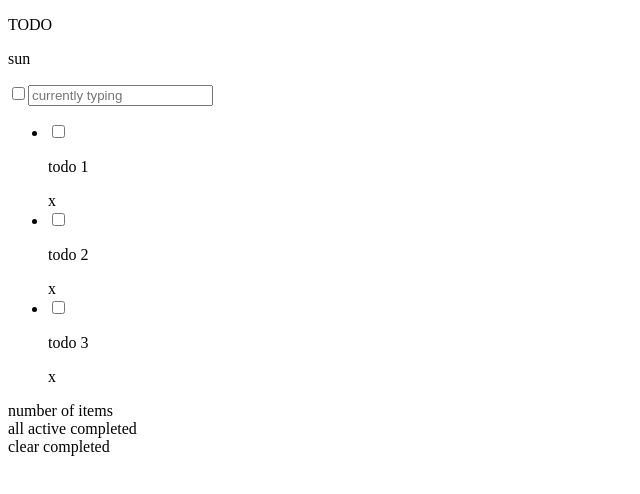
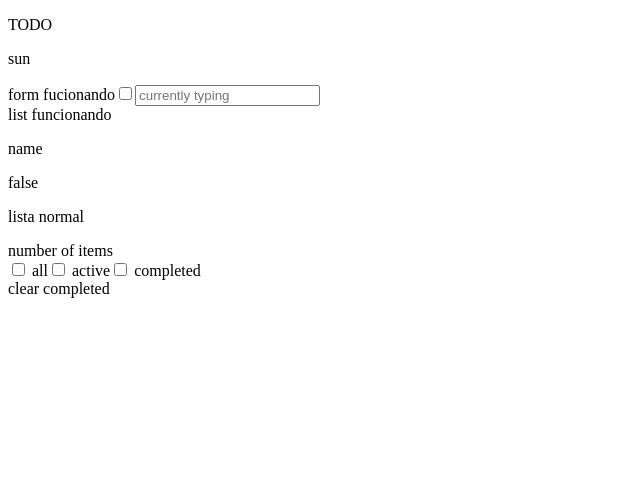
Before and after one commit to FatimaGR/Todo-app, a React (Create React App) app: page / in a window 1280 px wide. Shown: the top 494 px of the page, without its empty margins (0-640 px from the left). Built offline with nearby package versions, Linux system fonts and the light colour scheme.

Commit message:
Added advance of Form and List functions, filters in progress

```diff
--- a/src/App.js
+++ b/src/App.js
@@ -1,41 +1,9 @@
+import Home from "./components/Home.jsx";
 
 function App() {
   return (
     <div>
-      <div>
-        <p>TODO </p>
-        <p>sun</p>
-      </div>
-      <div>
-        <input type="checkbox"/>
-        <input placeholder="currently typing"/>
-      </div>
-      <ul>
-        <li>
-          <input type="checkbox"/>
-          <p>todo 1</p>
-          x
-        </li>
-        <li>
-          <input type="checkbox"/>
-          <p>todo 2</p>
-          x
-        </li>
-        <li>
-          <input type="checkbox"/>
-          <p>todo 3</p>
-          x
-        </li>
-      </ul>
-      <div>
-        number of items
-        <div>
-          all
-          active
-          completed
-        </div>
-        clear completed
-      </div>
+      <Home/>
     </div>
   );
 }
--- /dev/null
+++ b/src/components/Form.jsx
@@ -0,0 +1,42 @@
+import { useState } from "react";
+
+const Form = (props) => {
+  const { handleCreate } = props;
+  const [description, setDescription] = useState("");
+  const [state, setState] = useState(false);
+
+  function handleChecked(){
+    setState(!state)
+  }
+  function handleSubmit(e){
+    e.preventDefault();
+    handleCreate({
+      id: (new Date().getTime()),
+      description,
+      state,
+    });
+    setDescription("");
+  };
+
+	return(
+    <form onSubmit={handleSubmit}>
+      form fucionando
+      <input
+        type="checkbox"
+        name="state"
+        value={state}
+        checked={state}
+        onChange={handleChecked}
+      />
+      <input
+        type="text"
+        name="description"
+        value={description}
+        onChange={e => setDescription(e.target.value)}
+        placeholder="currently typing"
+      />
+    </form>
+  );
+};
+
+export default Form;
--- /dev/null
+++ b/src/components/Home.jsx
@@ -0,0 +1,24 @@
+import { useState } from "react";
+import Form from "./Form.jsx";
+import List from "./List.jsx";
+import Menu from "./Todo.jsx";
+
+const Home = () => {
+  const [list, setList] = useState([]);
+
+  const handleCreate = (todo) => {
+    setList([...list, todo]);
+  }
+  return(
+    <div>
+      <div>
+        <p>TODO </p>
+        <p>sun</p>
+      </div>
+      <Form handleCreate={handleCreate}/>
+      <List list={list} setList={setList}/>
+    </div>
+  )
+}
+
+export default Home;
--- /dev/null
+++ b/src/components/List.jsx
@@ -0,0 +1,30 @@
+import Todo from "./Todo.jsx";
+
+const List = (props) => {
+  const { list, setList } = props;
+  const listafiltrada = "lista normal";
+  const filterAll = () => {
+    listafiltrada = "lista normal";
+  };
+  return(
+    <div>
+      list funcionando
+      <Todo
+        name={"name"}
+        state={"false"}
+      />
+      <p>{listafiltrada}</p>
+      <div>
+        number of items
+        <div>
+          <input type="checkbox" id="all"/> <label for="all">all</label>
+          <input type="checkbox" id="active"/> <label for="active">active</label>
+          <input type="checkbox" id="completed"/> <label for="completed">completed</label>
+        </div>
+        clear completed
+      </div>
+    </div>
+  );
+};
+
+export default List;
--- /dev/null
+++ b/src/components/Todo.jsx
@@ -0,0 +1,11 @@
+const Todo = (props) => {
+  const { name, state } = props;
+	return (
+    <div>
+      <p>{name}</p>
+      <p>{state}</p>
+    </div>
+  );
+};
+
+export default Todo;
```
